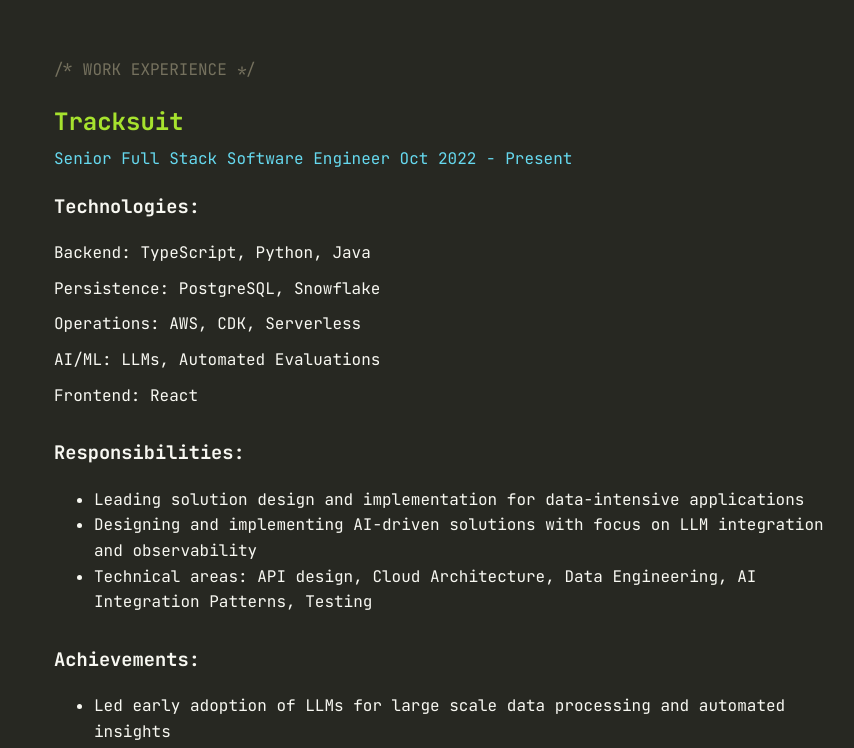
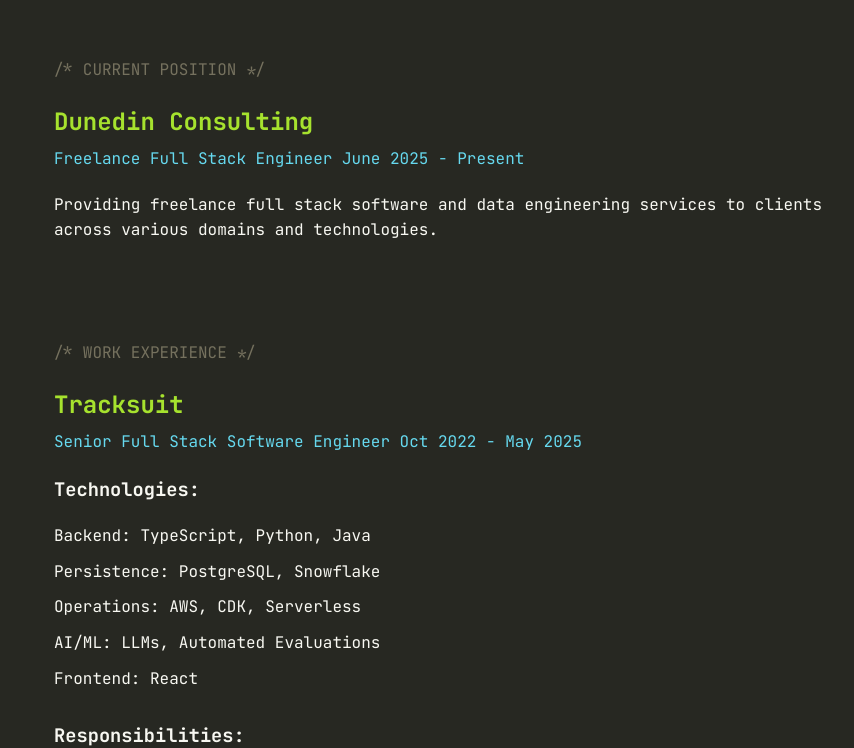
Before and after one commit to apemann/cv, a plain HTML site: page index.html in a window 1280 px wide. Shown: the part 209-957 px from the top of the page, without its empty margins (186-1040 px from the left). Drawn offline with Linux system fonts and the light colour scheme.

Commit message:
Update CV

```diff
--- a/index.html
+++ b/index.html
@@ -51,11 +51,26 @@
     </div>
 
     <div class="section">
+      <div class="comment">/* CURRENT POSITION */</div>
+
+      <h2 class="title">Dunedin Consulting</h2>
+      <div class="subtitle">
+        Freelance Full Stack Engineer June 2025 - Present
+      </div>
+      <p>
+        Providing freelance full stack software and data engineering services to
+        clients across various domains and technologies.
+      </p>
+      <br />
+      <br />
+    </div>
+
+    <div class="section">
       <div class="comment">/* WORK EXPERIENCE */</div>
 
       <h2 class="title">Tracksuit</h2>
       <div class="subtitle">
-        Senior Full Stack Software Engineer Oct 2022 - Present
+        Senior Full Stack Software Engineer Oct 2022 - May 2025
       </div>
 
       <h3>Technologies:</h3>
@@ -70,15 +85,15 @@
       <h3>Responsibilities:</h3>
       <ul class="responsibilities">
         <li>
-          Leading solution design and implementation for data-intensive
+          Lead solution design and implementation for data-intensive
           applications
         </li>
         <li>
-          Designing and implementing AI-driven solutions with focus on LLM
+          Designed and implemented AI-driven solutions with focus on LLM
           integration and observability
         </li>
         <li>
-          Technical areas: API design, Cloud Architecture, Data Engineering, AI
+          Technical areas: API design, Cloud Architecture, Data Engineering, AI,
           Integration Patterns, Testing
         </li>
       </ul>
@@ -86,7 +101,7 @@
       <h3>Achievements:</h3>
       <ul class="achievements">
         <li>
-          Led early adoption of LLMs for large scale data processing and
+          Led early adoption of LLMs for large-scale data processing and
           automated insights
         </li>
         <li>
```
